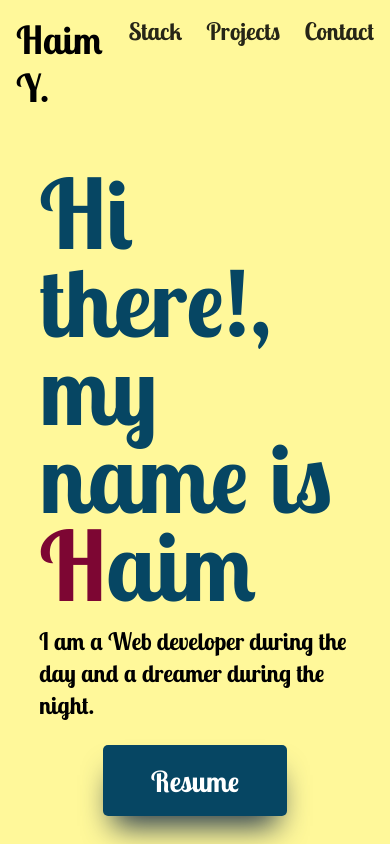
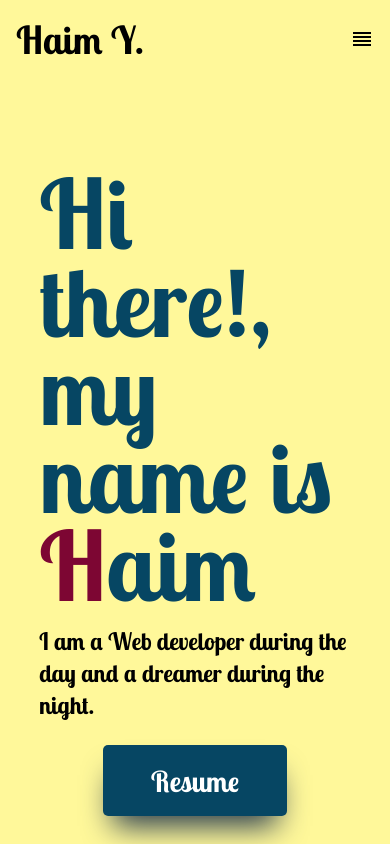
Before and after one commit to Haimyess/portfolio-react, a React (Create React App) app: page / in a window 390 px wide. Shown: the top 844 px of the page. Built offline with nearby package versions, Linux system fonts and the light colour scheme.

Commit message:
Added mobile menu

```diff
--- a/package.json
+++ b/package.json
@@ -11,7 +11,8 @@
     "@fortawesome/free-regular-svg-icons": "^6.2.0",
     "@fortawesome/free-solid-svg-icons": "^6.2.0",
     "@fortawesome/react-fontawesome": "^0.2.0",
-    "@mui/material": "^5.10.12",
+    "@mui/icons-material": "^5.10.14",
+    "@mui/material": "^5.10.14",
     "@testing-library/jest-dom": "^5.16.5",
     "@testing-library/react": "^13.4.0",
     "@testing-library/user-event": "^13.5.0",
--- a/src/components/Header.js
+++ b/src/components/Header.js
@@ -1,35 +1,69 @@
 /** @format */
 
-import React from "react";
+import React, { useState } from "react";
+
+import ReorderIcon from "@mui/icons-material/Reorder";
+import CloseIcon from "@mui/icons-material/Close";
 
 import "../styles/header.css";
 
 import { HashLink } from "react-router-hash-link";
 
 function Header() {
+  const [showDiv, setShowDiv] = useState(false);
+
+  console.log(showDiv);
   return (
     <div className='header-container'>
-      <header className='nav-container'>
-        <HashLink to='#home' className='logo' smooth>
+      <header className='nav-container' id={showDiv ? "changeColor" : ""}>
+        <div className='leftside'>
+          <HashLink
+            to='#home'
+            className='logo'
+            smooth
+            id={showDiv ? "hideLogo" : ""}>
             Haim Y.
           </HashLink>
+        </div>
         {/* <p className='logo'>Haim Yeshurun</p> */}
-        <nav>
-          <ul className='list'>
-            <HashLink to='#stack' className='list-item' smooth>
+        <div className='rightside'>
+          <nav className='navbar'>
+            <ul className='list' id={showDiv ? "hidden" : ""}>
+              <HashLink
+                to='#stack'
+                className='list-item'
+                smooth
+                onClick={() => setShowDiv(false)}>
                 {" "}
                 Stack
               </HashLink>
-            <HashLink to='#projects' className='list-item' smooth>
-              {" "}
+              <HashLink
+                to='#projects'
+                className='list-item'
+                smooth
+                onClick={() => setShowDiv(false)}>
                 Projects
               </HashLink>
-            <HashLink to='#contact' className='list-item' smooth>
-              {" "}
+              <HashLink
+                to='#contact'
+                className='list-item'
+                smooth
+                onClick={() => setShowDiv(false)}>
                 Contact
               </HashLink>
             </ul>
+            <button
+              id={showDiv ? "div" : ""}
+              onClick={() => setShowDiv(!showDiv)}
+              className='hamburger-btn'>
+              {showDiv ? (
+                <CloseIcon style={{ color: "#fff" }} />
+              ) : (
+                <ReorderIcon />
+              )}
+            </button>
           </nav>
+        </div>
       </header>
     </div>
   );
--- a/src/styles/header.css
+++ b/src/styles/header.css
@@ -36,6 +36,73 @@
     width: 100%;
     display: flex;
     justify-content: space-between;
+    align-items: center;
     padding: 1rem 4rem;
 
 }
+
+.hamburger-btn{
+    display: none;
+    border: none;
+    background-color: transparent;
+}
+
+.navbar  #hidden {
+    display: block;
+}
+
+@media only screen  and (max-width : 600px){
+
+    /* Navbar links not showing */
+    .navbar .list {
+        display: none;
+    }
+
+    /* Showing button */
+    .hamburger-btn  {
+        display: block;
+        cursor: pointer;
+    }
+
+
+    .navbar  #hidden {
+        position: absolute;
+        top: 50px;
+        left: 0;
+        height: 350px;
+        width: 100%;
+        background-color: var(--accent);
+        display: flex;
+        flex-direction: column;
+        align-items: center;
+        justify-content: center;
+
+
+        /* z-index: 3; */
+    }
+
+    #hidden .list-item {
+        border: none;
+        font-size: 2.5rem;
+        color: #fff;
+         transform: translate(0, -20px);
+    }
+    #hidden .list-item:hover {
+        opacity: 70%;
+    }
+
+   .header-container  #changeColor {
+        background-color: var(--accent);
+    }
+
+    .header-container #hideLogo {
+        display: none;
+    }
+
+    .hamburger-btn #div{
+        transform: translate(0, 50px);
+
+    }
+
+
+}
--- a/src/styles/home.css
+++ b/src/styles/home.css
@@ -45,6 +45,8 @@
 .wrapper-text {
     width: 100%;
    margin-bottom: 2rem;
+   position: relative;
+   z-index: 2;
 
 
    /* display: flex;
@@ -93,7 +95,7 @@
     /* border: 1px solid red; */
     border-radius: 50%;
     position: absolute;
-   z-index: 3;
+   z-index: 2;
     background-color: var(--accent);
 }
 
@@ -180,3 +182,82 @@
 
 
 }
+
+@media only screen and (min-width: 600px) {
+
+
+   .main-title {
+
+     font-size: 5rem;
+    line-height: 4rem;
+
+
+}
+
+ .top {
+    width: 200px;
+    height: 200px;
+    top: -120px;
+
+}
+
+.left {
+    width: 300px;
+    height: 300px;
+
+}
+.main-p {
+    font-size: 1.2rem;
+}
+}
+@media only screen and (min-width: 800px) {
+
+   .main-title {
+
+     font-size: 5rem;
+    line-height: 4rem;
+
+
+}
+
+ .top {
+    width: 300px;
+    height: 300px;
+    top: -180px;
+
+}
+
+.left {
+    width: 400px;
+    height: 400px;
+
+
+
+}
+
+.main-p {
+    font-size: 1.5rem;
+}
+}
+@media only screen and (min-width: 1000px) {
+
+   .main-title {
+    font-size: 6rem;
+    line-height: 5rem;
+}
+
+ .top {
+    width: 400px;
+    height: 400px;
+    top: -270px;
+
+}
+
+.left {
+    width: 500px;
+    height: 500px;
+
+
+
+}
+}
```
Also changed, not shown: 1 other file (tests, documents, lock files or other folders). Lines whose indentation alone changed are shown as unchanged.
